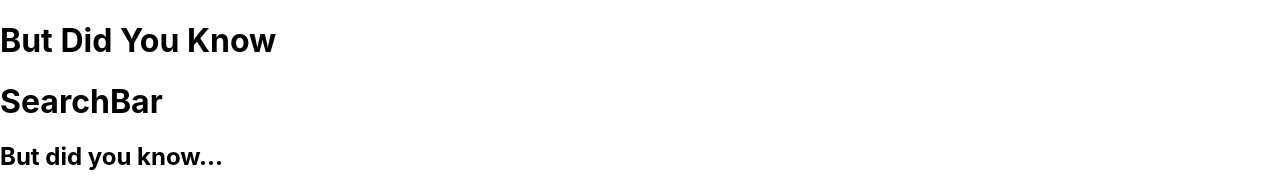
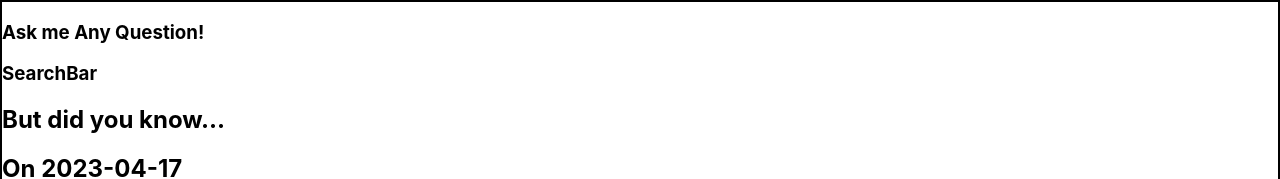
Before and after one commit to AndrewCerveny/ButDidYouKnow, a React (Create React App) app: page / in a window 1280 px wide. Shown: the top 179 px of the page. Built offline with nearby package versions, Linux system fonts and the light colour scheme.

Commit message:
Work on building app

```diff
--- a/src/components/App/App.js
+++ b/src/components/App/App.js
@@ -3,6 +3,7 @@ import Header from '../Header/Header'
 import SearchBar from '../SearchBar/SearchBar'
 import Fact from '../Fact/Fact'
 import { useEffect } from 'react'
+import QuestionPage from '../QuestionPage/QuestionPage'
 
 export default function App() {
 
@@ -10,9 +11,10 @@ export default function App() {
 
 	return (
 		<main>
-			<Header />
+			<QuestionPage/>
+			{/* <Header />
 			<SearchBar />
-			<Fact />
+			<Fact /> */}
 		</main>
 	)
 }
--- a/src/components/QuestionPage/QuestionPage.js
+++ b/src/components/QuestionPage/QuestionPage.js
@@ -1,12 +1,17 @@
 import React from "react";
+import Header from "../Header/Header";
+import SearchBar from "../SearchBar/SearchBar";
+import Fact from "../Fact/Fact";
+import './QuestionPage.css'
 
 const QuestionPage = () => {
   return(
     <section className="question-page-area">
       <section className="intro-box">
         <h1>Ask me Any Question! </h1>
-        {/* form here */}
+        <SearchBar/>
       </section>
+      <Fact/>
     </section>
   )
 
--- a/src/components/QuestionPage/Questionpage.css
+++ b/src/components/QuestionPage/Questionpage.css
@@ -0,0 +1,3 @@
+  .question-page-area{
+    border: 2px solid black;
+  }
```
